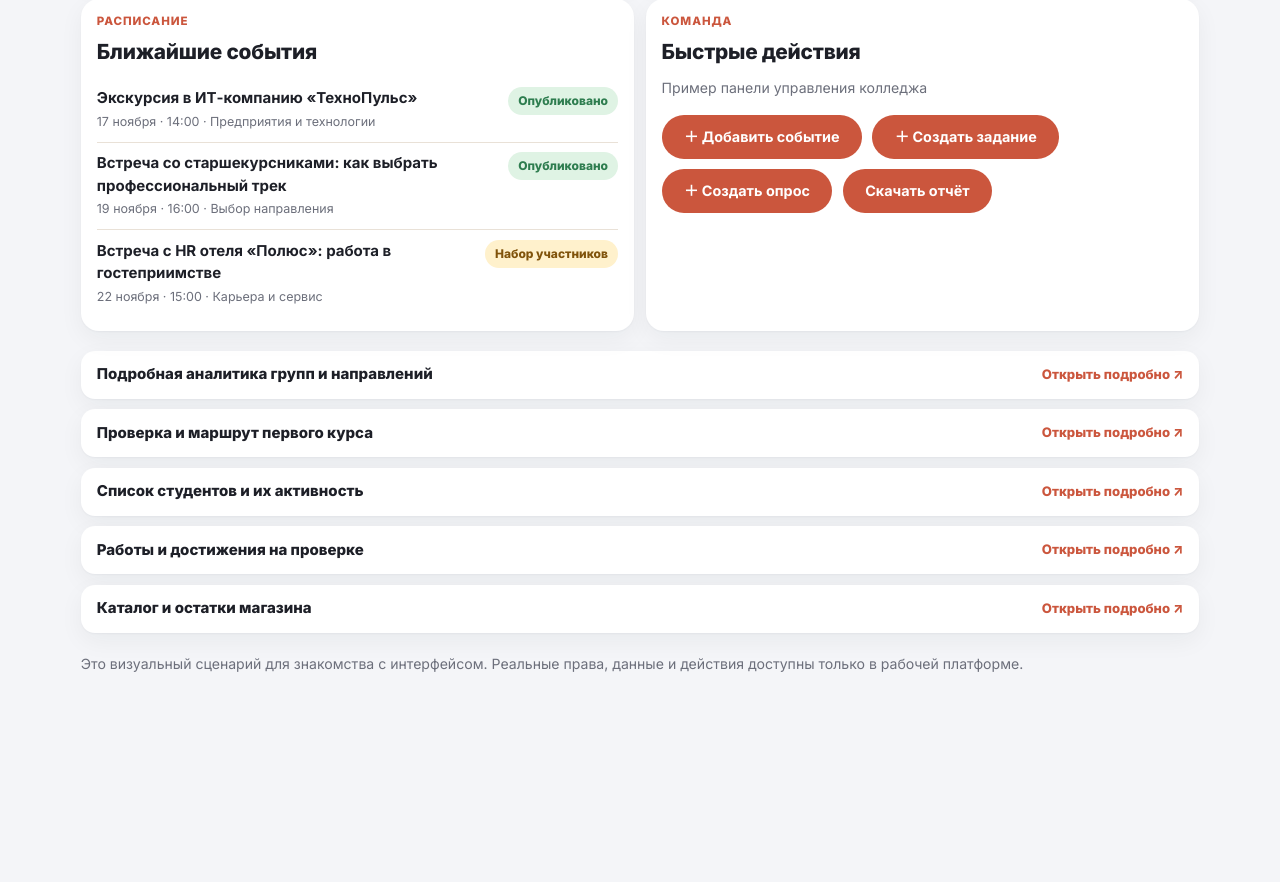
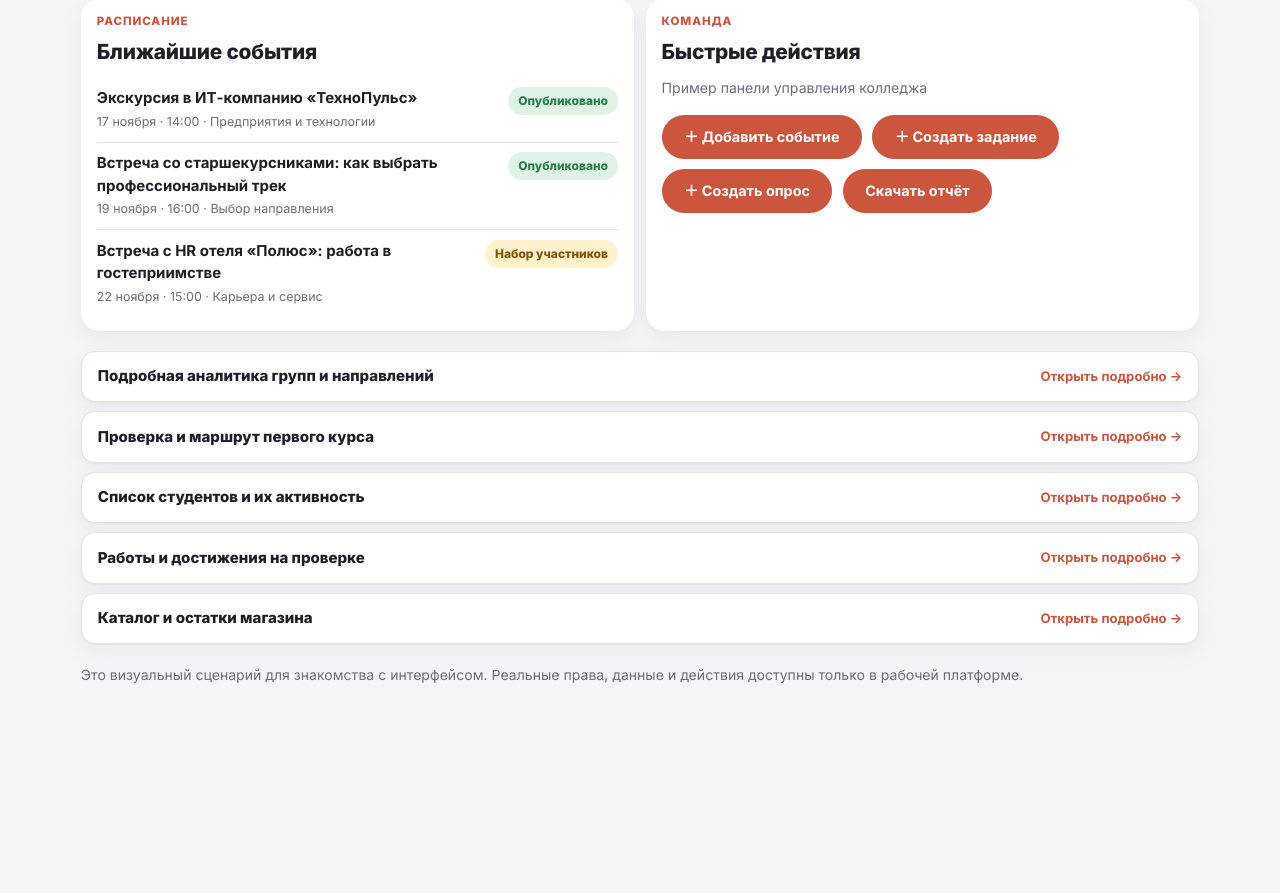
Before and after one commit to ShooraIT/student-platform, a Django app: template templates/demo_admin.html in a window 1280 px wide. Shown: the part 370-1263 px from the top of the page. Before the commit the page ends 1042 px from the top, so only its background shows below. Run offline with Django 5.2, Linux system fonts and the light colour scheme; the template is opened without the code that fills it, so the values that code supplies are empty; parts of the project's set-up code (start-up, migrations or seed data) failed here and were passed over.

Commit message:
Fix administrator detail dialogs

```diff
--- a/templates/demo_admin.html
+++ b/templates/demo_admin.html
@@ -136,6 +136,18 @@
     .admin-detail-window[open] > summary { position:sticky; top:0; z-index:2; margin:-.25rem -.25rem .75rem; background:var(--ink); color:#fff; }
     .admin-detail-window[open] > summary::after { content:"Закрыть ×"; color:var(--yellow); }
     @media(max-width:600px) { .admin-detail-window[open] { inset:1vh 2vw; max-height:98vh; padding:.65rem; } .admin-detail-window > summary { align-items:flex-start; flex-direction:column; gap:.25rem; } }
+    .admin-detail-window { display:none !important; }
+    .admin-detail-opener { width:100%; display:flex; justify-content:space-between; align-items:center; gap:1rem; margin:.55rem 0; padding:.85rem 1rem; border:1px solid var(--line); border-radius:14px; background:var(--card); color:var(--ink); box-shadow:var(--shadow); font:inherit; font-weight:800; text-align:left; cursor:pointer; }
+    .admin-detail-opener b { color:var(--terra); font-size:.82rem; white-space:nowrap; }
+    .admin-detail-opener:hover { border-color:var(--terra); transform:translateY(-1px); }
+    .admin-detail-dialog { width:min(1080px,94vw); max-width:none; max-height:90vh; overflow:auto; padding:1rem; border:0; border-radius:18px; color:var(--ink); background:var(--page); box-shadow:0 24px 70px #17192355; }
+    .admin-detail-dialog::backdrop { background:#171923d9; backdrop-filter:blur(3px); }
+    .admin-detail-dialog-head { position:sticky; top:-1rem; z-index:4; display:flex; justify-content:space-between; align-items:center; gap:1rem; margin:-1rem -1rem .85rem; padding:.8rem 1rem; border-radius:18px 18px 0 0; background:var(--ink); color:#fff; }
+    .admin-detail-dialog-head h2 { margin:0; font-size:1.05rem; }
+    .admin-detail-dialog > .admin-card, .admin-detail-dialog > .admin-grid { margin:0; }
+    .admin-detail-dialog > .admin-grid { grid-template-columns:1fr; gap:.65rem; }
+    .admin-detail-dialog .admin-card { box-shadow:none; border:1px solid var(--line); }
+    @media(max-width:600px) { .admin-detail-opener { align-items:flex-start; flex-direction:column; gap:.3rem; } .admin-detail-dialog { width:96vw; max-height:94vh; padding:.65rem; } .admin-detail-dialog-head { margin:-.65rem -.65rem .65rem; } }
 </style>
   <script src="__BASE__/static/js/demo-interactions.js" data-base="__BASE__" defer></script>
 </head>
@@ -390,7 +402,11 @@
     </form>
   </dialog>
 <script>
-(() => { const targets=[['#analytics-title','Подробная аналитика групп и направлений'],['#activities','Проверка и маршрут первого курса'],['#students','Список студентов и их активность'],['#manual-review','Работы и достижения на проверке'],['#shop-management','Каталог и остатки магазина'],['#shop-orders','Заказы студентов и выдача']]; const init=()=>targets.forEach(([selector,label])=>{const node=document.querySelector(selector);const panel=selector==='#analytics-title'?node?.closest('section'):node;if(!panel||panel.closest('.admin-detail-window'))return;const fold=document.createElement('details');fold.className='admin-detail-window';const summary=document.createElement('summary');summary.textContent=label;panel.parentNode.insertBefore(fold,panel);fold.append(summary,panel)}); if(document.readyState==='loading')document.addEventListener('DOMContentLoaded',init,{once:true});else init();document.addEventListener('keydown',e=>{if(e.key==='Escape')document.querySelectorAll('.admin-detail-window[open]').forEach(p=>p.open=false)})})();
+(() => {
+ const targets=[['#analytics-title','Подробная аналитика групп и направлений'],['#activities','Проверка и маршрут первого курса'],['#students','Список студентов и их активность'],['#manual-review','Работы и достижения на проверке'],['#shop-management','Каталог и остатки магазина'],['#shop-orders','Заказы студентов и выдача']];
+ const init=()=>targets.forEach(([selector,label])=>{const node=document.querySelector(selector);const panel=selector==='#analytics-title'?node?.closest('section'):node;if(!panel||panel.dataset.detailWindowReady)return;panel.dataset.detailWindowReady='1';const opener=document.createElement('button');opener.type='button';opener.className='admin-detail-opener';opener.innerHTML='<span>'+label+'</span><b>Открыть подробно →</b>';panel.parentNode.insertBefore(opener,panel);const placeholder=document.createComment('admin detail location');panel.parentNode.insertBefore(placeholder,panel);const dialog=document.createElement('dialog');dialog.className='admin-detail-dialog';const head=document.createElement('header');head.className='admin-detail-dialog-head';const title=document.createElement('h2');title.textContent=label;const close=document.createElement('button');close.type='button';close.className='btn secondary small';close.textContent='Закрыть';head.append(title,close);dialog.append(head,panel);document.body.append(dialog);const restore=()=>{if(!placeholder.isConnected)return;placeholder.parentNode.insertBefore(panel,placeholder);placeholder.remove();dialog.remove()};opener.addEventListener('click',()=>dialog.showModal());close.addEventListener('click',()=>dialog.close());dialog.addEventListener('close',restore,{once:true});});
+ if(document.readyState==='loading')document.addEventListener('DOMContentLoaded',init,{once:true});else init();
+})();
 </script>
 </body>
 </html>
```
